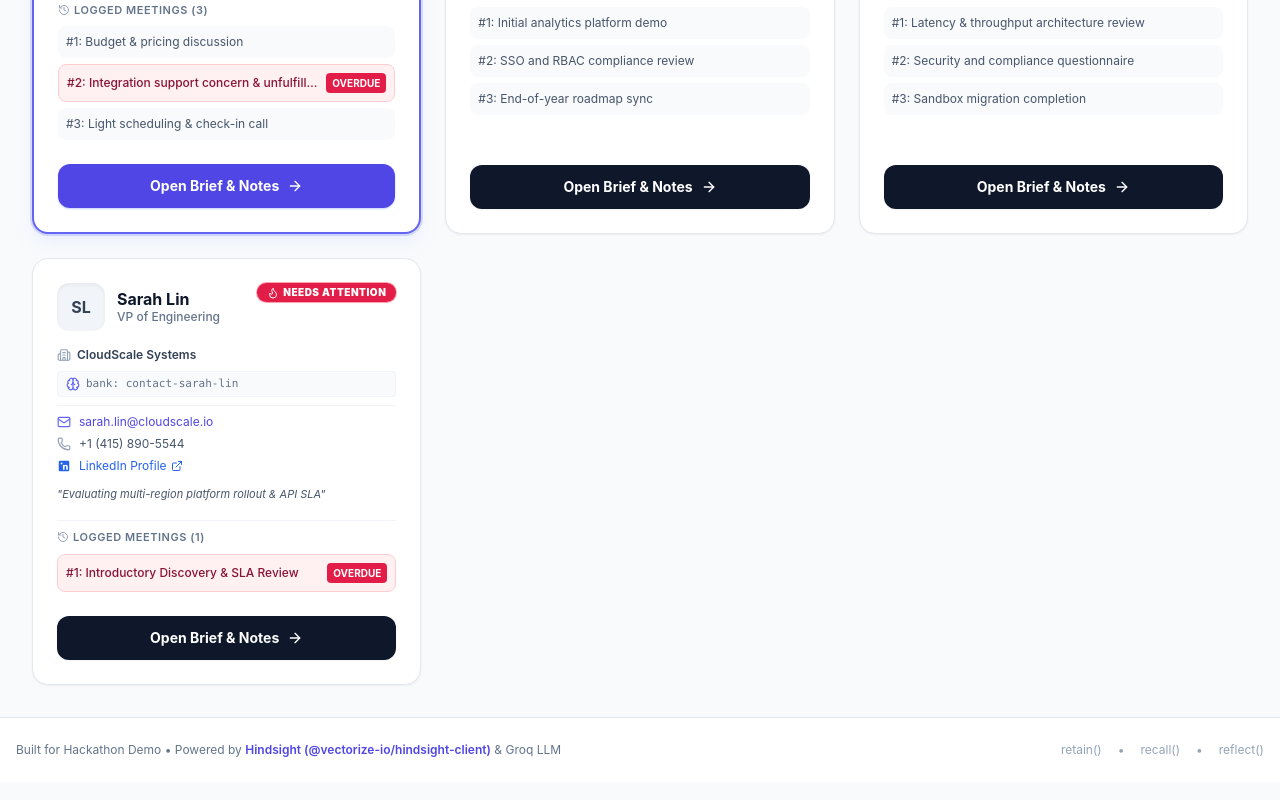
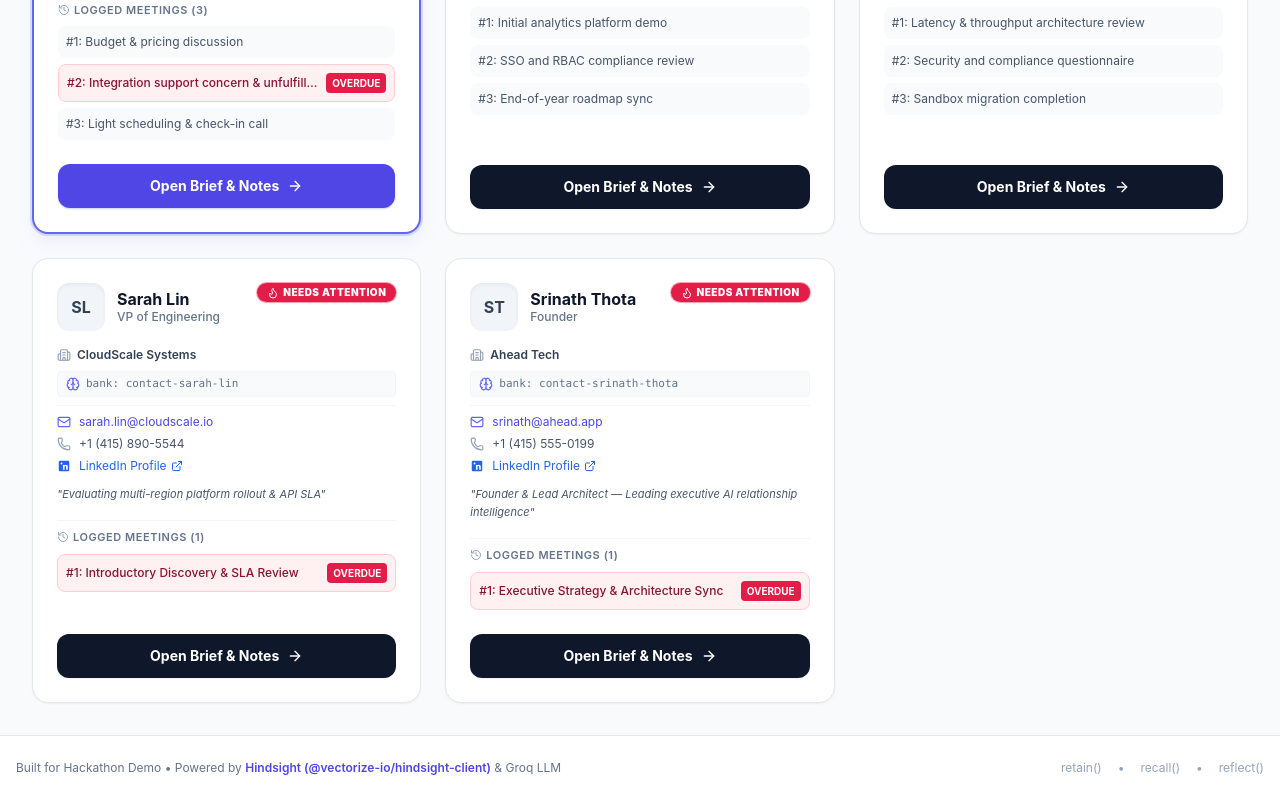
Before and after one commit to tsrinath2007/Ahead, a Next.js app: page / in a window 1280 px wide. Shown: the part 943-1743 px from the top of the page. Built offline with nearby package versions, Linux system fonts and the light colour scheme.

Commit message:
Add Srinath Thota contact profile, improve 404 contact not found UI, and retain initial strategy memories

```diff
--- a/app/brief/[contactId]/page.tsx
+++ b/app/brief/[contactId]/page.tsx
@@ -339,6 +339,49 @@
   }
 
   if (error || !data) {
+    const isNotFound = error?.toLowerCase().includes('not found');
+
+    if (isNotFound) {
+      return (
+        <div className="max-w-2xl mx-auto space-y-6 pt-6">
+          <Link
+            href="/"
+            className="inline-flex items-center gap-2 text-sm text-slate-600 hover:text-slate-900 font-semibold"
+          >
+            <ArrowLeft className="w-4 h-4" /> Back to Contacts Directory
+          </Link>
+
+          <div className="bg-white border border-slate-200 shadow-sm rounded-2xl p-8 text-center space-y-5">
+            <div className="w-14 h-14 bg-amber-50 text-amber-600 rounded-full flex items-center justify-center mx-auto">
+              <Users className="w-7 h-7" />
+            </div>
+            <div className="space-y-2">
+              <h2 className="text-xl font-bold text-slate-900">Contact Not Found</h2>
+              <p className="text-sm text-slate-600 max-w-md mx-auto">
+                No contact profile exists for <code className="text-slate-800 font-mono bg-slate-100 px-1.5 py-0.5 rounded text-xs">{contactId}</code>. It may not have been created yet or has been removed.
+              </p>
+            </div>
+
+            <div className="pt-2 flex flex-col sm:flex-row items-center justify-center gap-3">
+              <Link
+                href="/"
+                className="w-full sm:w-auto px-5 py-2.5 bg-indigo-600 hover:bg-indigo-700 text-white font-bold text-xs rounded-xl shadow transition-colors inline-flex items-center justify-center gap-2"
+              >
+                <Plus className="w-4 h-4" />
+                Return to Directory &amp; Add Contact
+              </Link>
+              <button
+                onClick={fetchBrief}
+                className="w-full sm:w-auto px-4 py-2.5 bg-slate-100 hover:bg-slate-200 text-slate-700 font-semibold text-xs rounded-xl transition-colors"
+              >
+                Retry
+              </button>
+            </div>
+          </div>
+        </div>
+      );
+    }
+
     return (
       <div className="space-y-6">
         <Link
--- a/data/contacts.json
+++ b/data/contacts.json
@@ -119,5 +119,27 @@
         "hasOutstandingCommitment": true
       }
     ]
+  },
+  {
+    "id": "srinath-thota",
+    "name": "Srinath Thota",
+    "role": "Founder",
+    "company": "Ahead Tech",
+    "bankId": "contact-srinath-thota",
+    "avatar": "ST",
+    "tagline": "Founder & Lead Architect — Leading executive AI relationship intelligence",
+    "isDemoFocus": false,
+    "email": "srinath@ahead.app",
+    "phone": "+1 (415) 555-0199",
+    "linkedin": "https://linkedin.com/in/srinath-thota",
+    "createdAt": "2026-09-28T16:04:59.998Z",
+    "meetings": [
+      {
+        "date": "2026-09-28",
+        "summary": "Executive Strategy & Architecture Sync",
+        "content": "Meeting on September 28, 2026 with Srinath Thota: Strategy kick-off session with Srinath Thota. Discussed Q4 launch milestones, enterprise partner onboarding, and AI memory architecture. Srinath requested a revised pitch deck and API benchmark numbers by next Tuesday. We agreed to reconvene on Wednesday to review pilot commitments.",
+        "hasOutstandingCommitment": true
+      }
+    ]
   }
 ]
```
Also changed, not shown: data/meeting-notes.json (+20 -0 lines).
